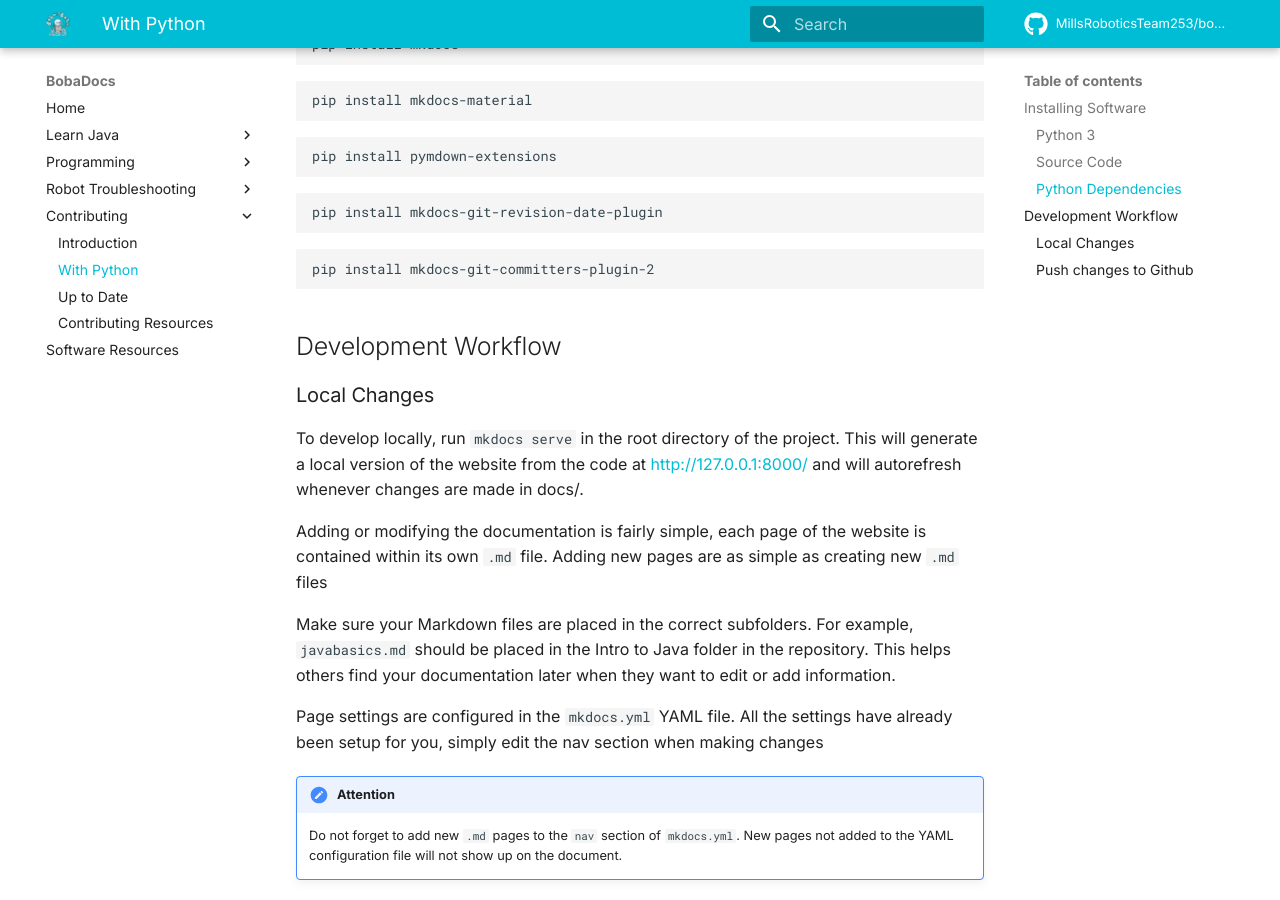
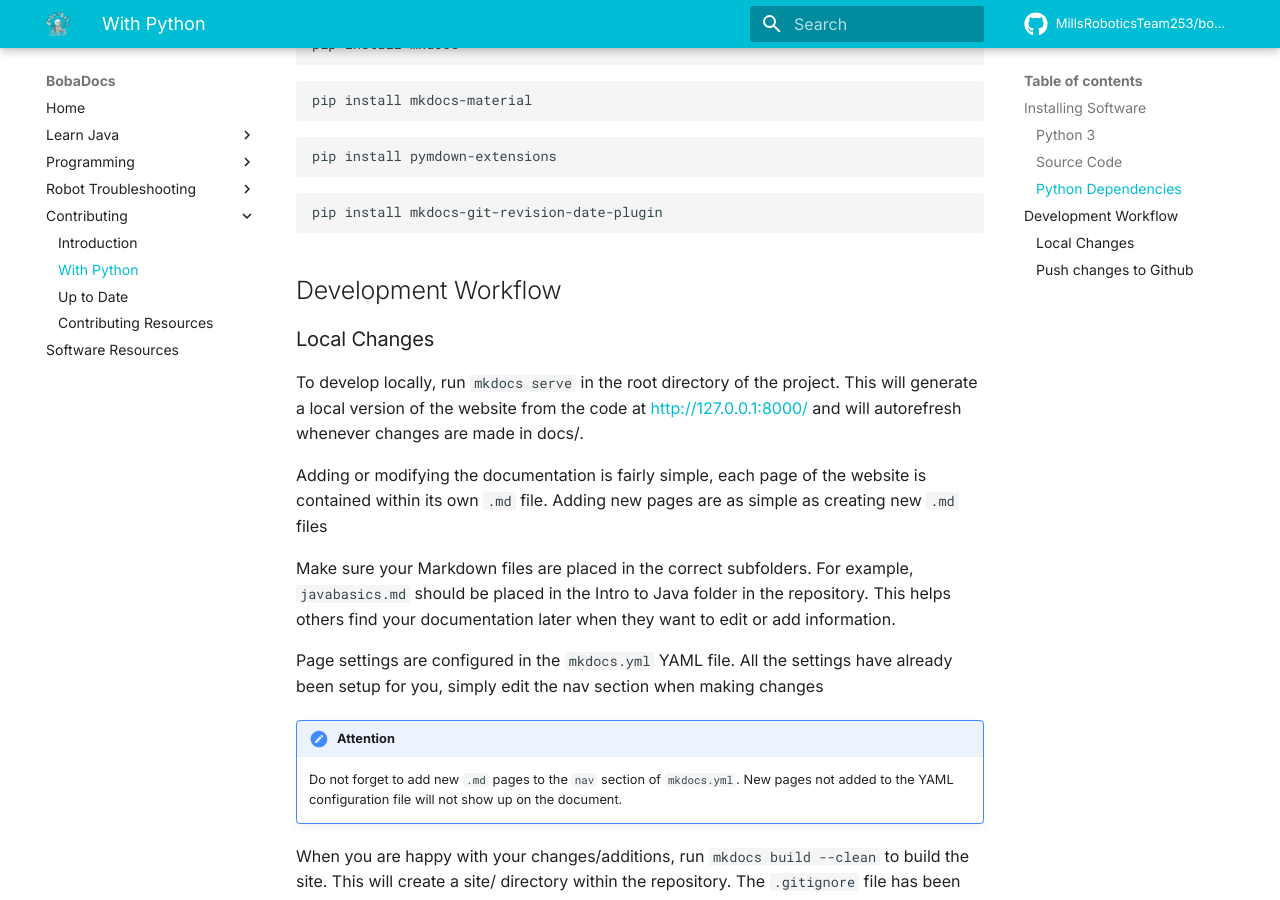
Before and after one commit to bobabots253/bobadocs, an MkDocs documentation site: the page built from docs/contributing/with-python.md, in a window 1280 px wide and 900 px high, scrolled down 917 px. Built offline with MkDocs 1.6.1 and Material for MkDocs 9.7.7, drawn with Linux system fonts in a browser that asks for light colours; comment, search, counter and statistics services are not loaded.

Commit message:
yeah
Signed-off-by: SebbyLaw <44045823+SebbyLaw@users.noreply.github.com>

````diff
--- a/docs/contributing/with-python.md
+++ b/docs/contributing/with-python.md
@@ -42,10 +42,6 @@ pip install pymdown-extensions
 pip install mkdocs-git-revision-date-plugin
 ```
 
-```
-pip install mkdocs-git-committers-plugin-2
-```
-
 ## Development Workflow
 
 ### Local Changes
````
